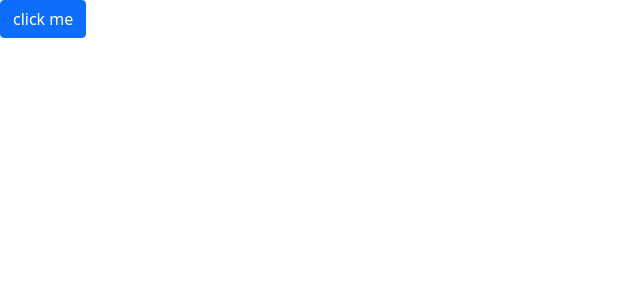
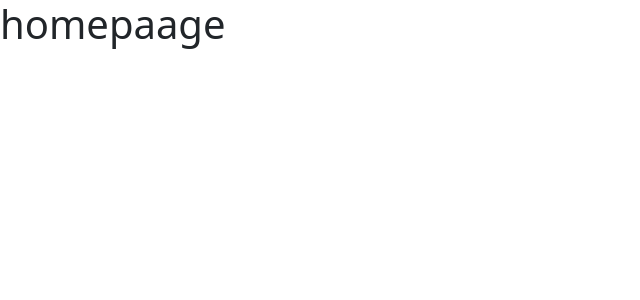
Before and after one commit to aleksandra-rybinska/nextrope-recruitment-task, a React (Create React App) app: page / in a window 1280 px wide. Shown: the top 300 px of the page, without its empty margins (0-640 px from the left). Built offline with nearby package versions, Linux system fonts and the light colour scheme.

Commit message:
routing created

```diff
--- a/package.json
+++ b/package.json
@@ -13,6 +13,7 @@
     "bootstrap": "^5.1.3",
     "react": "^17.0.2",
     "react-dom": "^17.0.2",
+    "react-router-dom": "^6.2.1",
     "react-scripts": "5.0.0",
     "typescript": "^4.5.4",
     "web-vitals": "^2.1.2"
--- a/src/App.tsx
+++ b/src/App.tsx
@@ -1,7 +1,18 @@
+import { BrowserRouter as Router, Route, Routes } from 'react-router-dom';
+import Cart from './pages/Cart';
+import Homepage from './pages/Homepage';
+import Order from './pages/Order';
+
 function App() {
     return (
         <>
-            <button className='btn btn-primary'>click me</button>
+            <Router>
+                <Routes>
+                    <Route path='/' element={<Homepage />} />
+                    <Route path='/cart' element={<Cart />} />
+                    <Route path='/order' element={<Order />} />
+                </Routes>
+            </Router>
         </>
     );
 }
--- /dev/null
+++ b/src/pages/Cart.tsx
@@ -0,0 +1,9 @@
+const Cart = () => {
+    return (
+        <div>
+            <h1>cart</h1>
+        </div>
+    );
+};
+
+export default Cart;
--- /dev/null
+++ b/src/pages/Homepage.tsx
@@ -0,0 +1,9 @@
+const Homepage = () => {
+    return (
+        <div>
+            <h1>homepaage</h1>
+        </div>
+    );
+};
+
+export default Homepage;
--- /dev/null
+++ b/src/pages/Order.tsx
@@ -0,0 +1,9 @@
+const Order = () => {
+    return (
+        <div>
+            <h1>order</h1>
+        </div>
+    );
+};
+
+export default Order;
```
Also changed, not shown: 1 other file (tests, documents, lock files or other folders).
